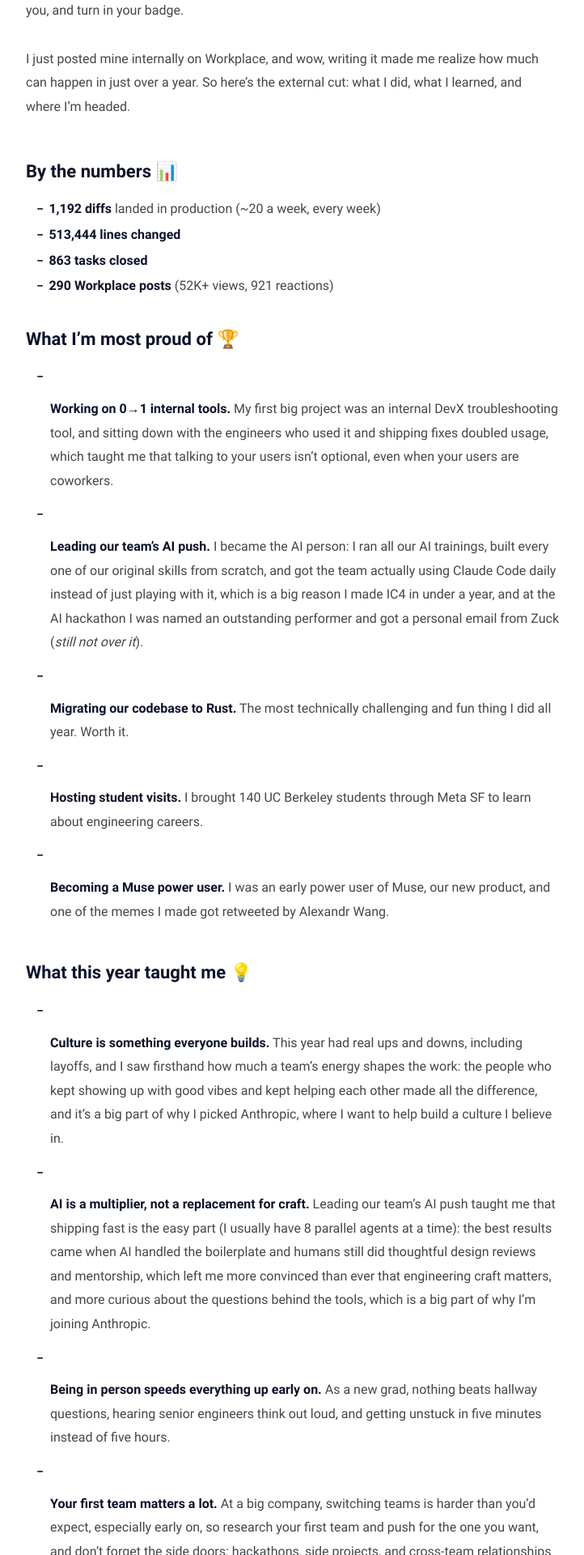
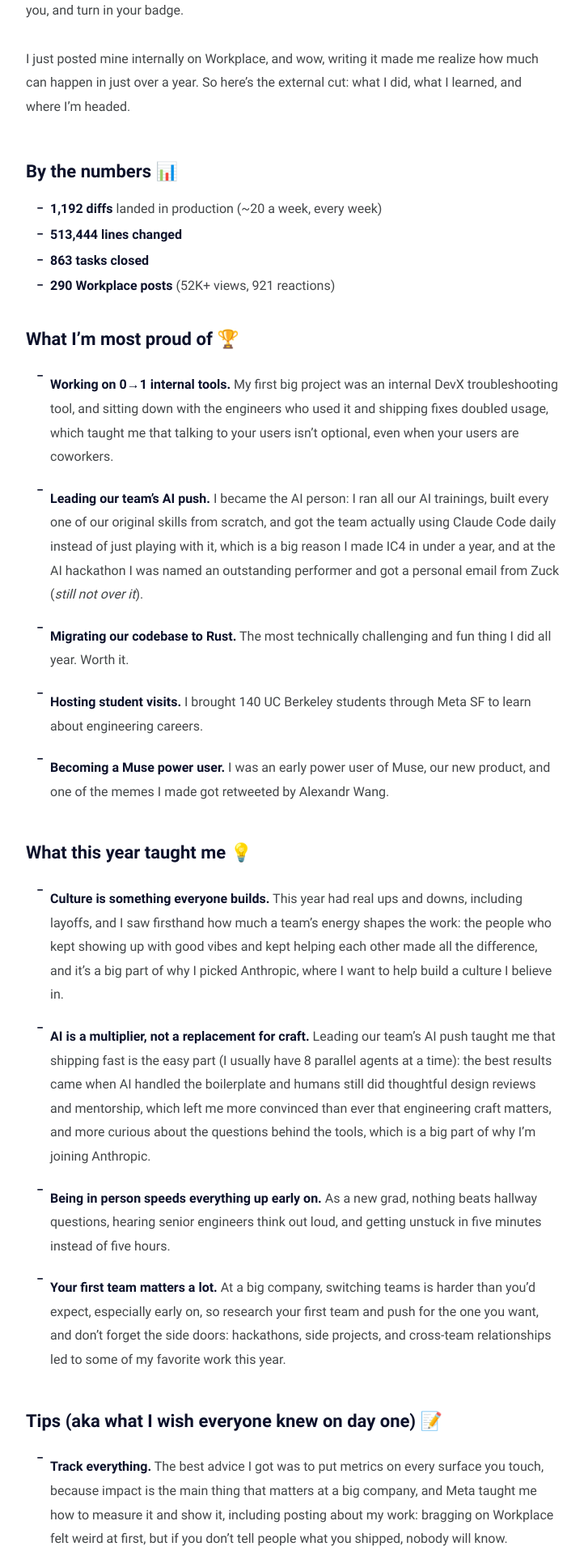
Before and after one commit to stellakaval/stellakaval.github.io, a Jekyll site: the page built from _posts/2026-10-05-badge-post.md, in a window 1280 px wide. Shown: the part 830-2750 px from the top of the page at 81% size, without its empty margins (278-1000 px from the left). Built offline with Jekyll 4.4.1, drawn with Linux system fonts in a browser that asks for light colours.

Commit message:
Fix custom list bullets with block content (absolute marker)

```diff
--- a/_sass/klise/_base.scss
+++ b/_sass/klise/_base.scss
@@ -141,14 +141,15 @@
   li {
     display: list-item;
     text-align: -webkit-match-parent;
+    position: relative;
   }
   li::before {
     content: "\FE63";
     display: inline-block;
     top: -1px;
     width: 1.2em;
-    position: relative;
-    margin-left: -1.3em;
+    position: absolute;
+    left: -1.3em;
     font-weight: 700;
   }
 }
```
